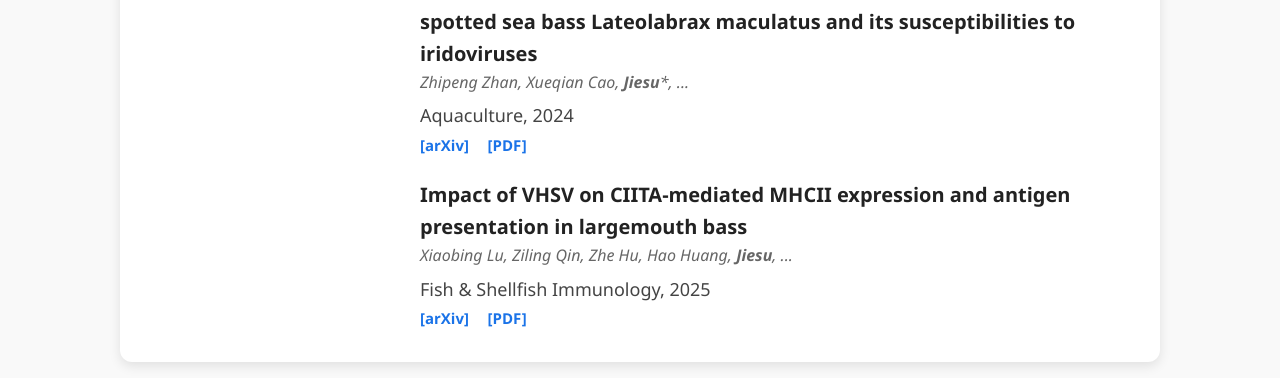
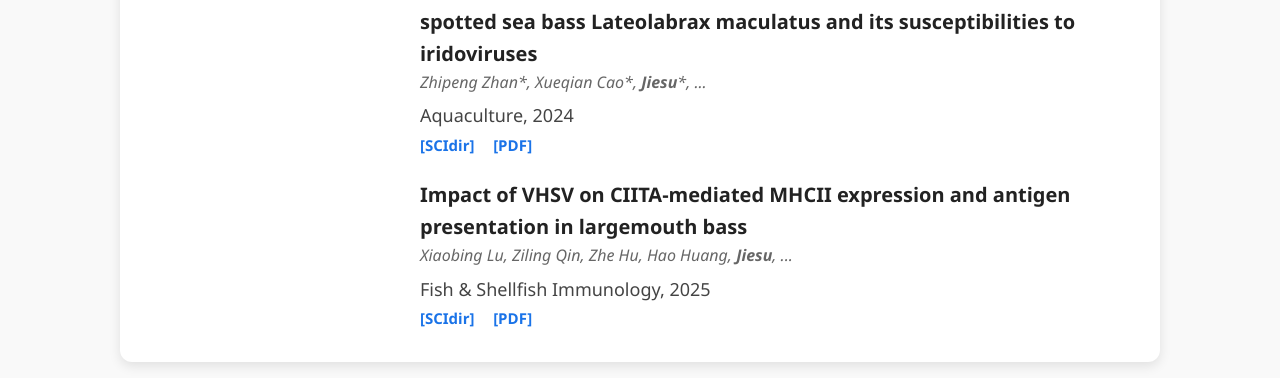
Before and after one commit to J-eissu/J-eissu.github.io, a plain HTML site: page index.html in a window 1280 px wide. Shown: the part 515-893 px from the top of the page. Drawn offline with Linux system fonts and the light colour scheme; a web font is replaced by a local one.

Commit message:
Update index.html

```diff
--- a/index.html
+++ b/index.html
@@ -165,10 +165,10 @@
 
       <div class="pub-title">Establishment and characterization of a novel cell line derived from spotted
 sea bass Lateolabrax maculatus and its susceptibilities to iridoviruses</div>
-      <div class="authors">Zhipeng Zhan, Xueqian Cao, <b>Jiesu</b>*, ...</div>
+      <div class="authors">Zhipeng Zhan*, Xueqian Cao*, <b>Jiesu</b>*, ...</div>
       <div>Aquaculture, 2024</div>
       <div class="links">
-        <a href="https://doi.org/10.1016/j.aquaculture.2024.741612" target="_blank" rel="noopener">[arXiv]</a>
+        <a href="https://doi.org/10.1016/j.aquaculture.2024.741612" target="_blank" rel="noopener">[SCIdir]</a>
         <a href="Establishment and characterization of a novel cell line derived from spotted sea bass Lateolabrax maculatus and its susceptibilities to iridoviruses.pdf" target="_blank" rel="noopener">[PDF]</a>
       </div>
 
@@ -177,7 +177,7 @@ presentation in largemouth bass</div>
       <div class="authors">Xiaobing Lu, Ziling Qin, Zhe Hu, Hao Huang, <b>Jiesu</b>, ...</div>
       <div>Fish & Shellfish Immunology, 2025</div>
       <div class="links">
-        <a href="https://doi.org/10.1016/j.fsi.2025.110336" target="_blank" rel="noopener">[arXiv]</a>
+        <a href="https://doi.org/10.1016/j.fsi.2025.110336" target="_blank" rel="noopener">[SCIdir]</a>
         <a href="Impact of VHSV on CIITA-mediated MHCII expression and antigen presentation in largemouth bass.pdf" target="_blank" rel="noopener">[PDF]</a>
       </div>
 
```
